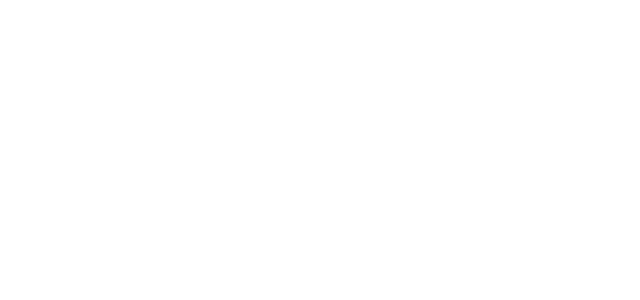
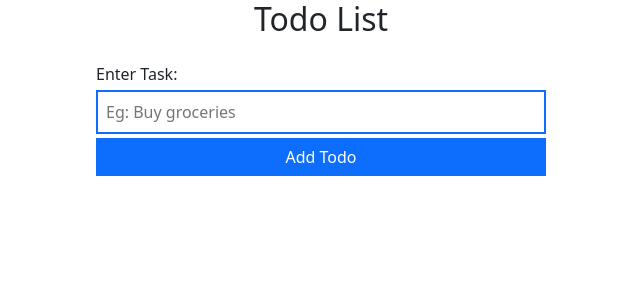
Before and after one commit to mern-trainer/ADARSH-BATCH, a React (Vite) app in the folder ReactJS/app/: page /todo in a window 1280 px wide. Before the commit this address had no page. Shown: the top 300 px of the page, without its empty margins (319-959 px from the left). Built offline with nearby package versions, Linux system fonts and the light colour scheme.

Commit message:
todo list

```diff
--- a/ReactJS/app/src/App.jsx
+++ b/ReactJS/app/src/App.jsx
@@ -3,6 +3,7 @@ import Mapping from "./pages/Mapping"
 import LandingPage from "./pages/LandingPage"
 import AboutPage from "./pages/AboutPage"
 import State from "./pages/State"
+import TodoList from "./pages/TodoList"
 
 const App = () => {
     return <BrowserRouter>
@@ -11,6 +12,7 @@ const App = () => {
             <Route path="/landing" Component={LandingPage} />
             <Route path="/about" Component={AboutPage} />
             <Route path="/state" Component={State} />
+            <Route path="/todo" Component={TodoList} />
         </Routes>
     </BrowserRouter>
 }
--- /dev/null
+++ b/ReactJS/app/src/index.css
@@ -0,0 +1,3 @@
+input{
+    outline: none;
+}
--- a/ReactJS/app/src/main.jsx
+++ b/ReactJS/app/src/main.jsx
@@ -1,6 +1,7 @@
 import { createRoot } from "react-dom/client"
 import App from "./App"
 import 'bootstrap/dist/css/bootstrap.min.css';
+import "./index.css"
 
 const container = document.getElementById("root")
 const root = createRoot(container);
--- /dev/null
+++ b/ReactJS/app/src/pages/TodoList.jsx
@@ -0,0 +1,71 @@
+// list => []
+// item => {id: xxxxxxxx, title: "", status: "Pending", createdAt: "2022-01-01T00:00:00.000Z"}
+
+import { useState } from "react"
+
+const TodoList = () => {
+
+    const [todo, setTodo] = useState("")
+    const [todoList, setTodoList] = useState([])
+
+    const handleChange = (event) => {
+        setTodo(event.target.value)
+    }
+
+    const handleSubmit = (event) => {
+        event.preventDefault()
+        if (todo == "") return alert("Please enter a todo");
+        // if(todo.length < 10) return alert("Todo must be at least 10 characters");
+        const index = todoList.findIndex((task) => task.title.toLowerCase() == todo.toLowerCase());
+        if(index > -1) return alert("Todo already exists");
+        const taskObj = {
+            id: crypto.randomUUID(),
+            title: todo,
+            status: "Pending",
+            createdAt: new Date().toLocaleString("en-IN").toUpperCase()
+        }
+        setTodoList([taskObj, ...todoList])
+        setTodo("")
+    }
+
+    const handleStatusCompleted = id => {
+        const updatedList = todoList.map(task => {
+            if (task.id == id) {
+                return {...task, status: "Completed"}
+            }
+            return task
+        })
+        setTodoList(updatedList)
+    }
+
+    const handleDelete = id => {
+        const updatedList = todoList.filter(task => task.id != id)
+        setTodoList(updatedList)
+    }
+
+    return <div className="d-flex flex-column align-items-center">
+        <h2>Todo List</h2>
+        <form onSubmit={handleSubmit} className="mt-3 d-flex flex-column gap-1 w-100" style={{maxWidth: "450px"}}>
+            <label htmlFor="title">Enter Task:</label>
+            <input onChange={handleChange} value={todo} type="text" placeholder="Eg: Buy groceries" className="p-2 border border-2 border-primary"/>
+            <button className="btn btn-primary rounded-0">Add Todo</button>
+        </form>
+        <div className="w-100 mt-3 d-flex flex-column gap-2" style={{maxWidth: "450px"}}>
+            {
+                todoList.map(task => {
+                    return <div key={task.id} className="border d-flex rounded-3 flex-column gap-1 border-2 border-primary p-2" >
+                        <h3>Task: {task.title}</h3>
+                        <span>Status: {task.status}</span>
+                        <span>Created At: {task.createdAt}</span>
+                        <div className="d-flex gap-2 mt-2">
+                            <button className="btn btn-success rounded-pill w-100" onClick={() => handleStatusCompleted(task.id)}>Mark as Completed</button>
+                            <button className="btn btn-danger rounded-pill w-100" onClick={() => handleDelete(task.id)}>Delete Task</button>
+                        </div>
+                    </div>
+                })
+            }
+        </div>
+    </div>
+}
+
+export default TodoList
```
